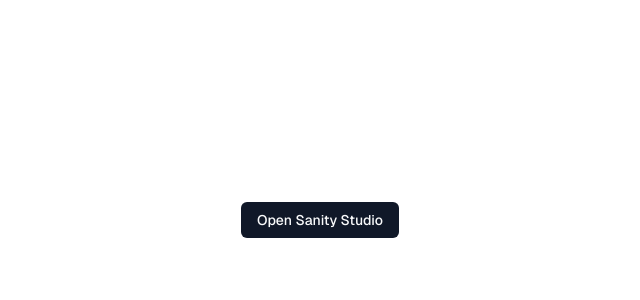
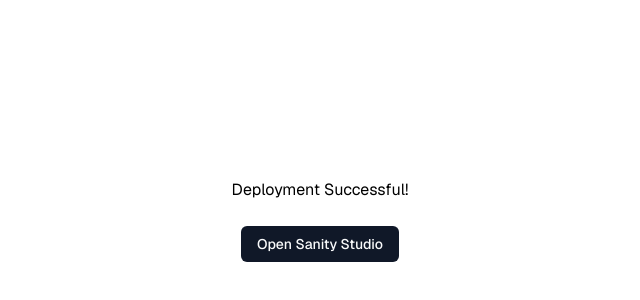
Before and after one commit to johnnygerard/starter-sanity-5-nextjs-16, a Next.js app: page / in a window 1280 px wide. Shown: the part 180-480 px from the top of the page, without its empty margins (320-960 px from the left). Built offline with nearby package versions, Linux system fonts and the light colour scheme.

Commit message:
feat: add h1 to home page

```diff
--- a/src/app/page.tsx
+++ b/src/app/page.tsx
@@ -4,6 +4,8 @@
 
 const HomePage: FC = () => (
   <div className="grid min-h-screen place-items-center">
+    <div className="flex flex-col items-center gap-6">
+      <h1>Deployment Successful!</h1>
       <Link
         href="/studio"
         className={tw([
@@ -17,6 +19,7 @@
         Open Sanity Studio
       </Link>
     </div>
+  </div>
 );
 
 export default HomePage;
```
Lines whose indentation alone changed are shown as unchanged.
